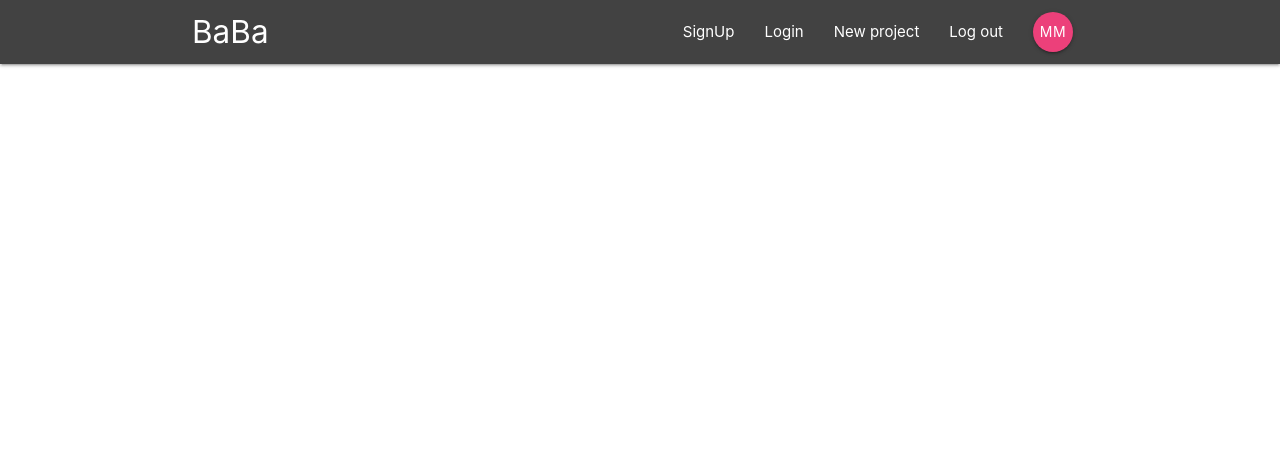
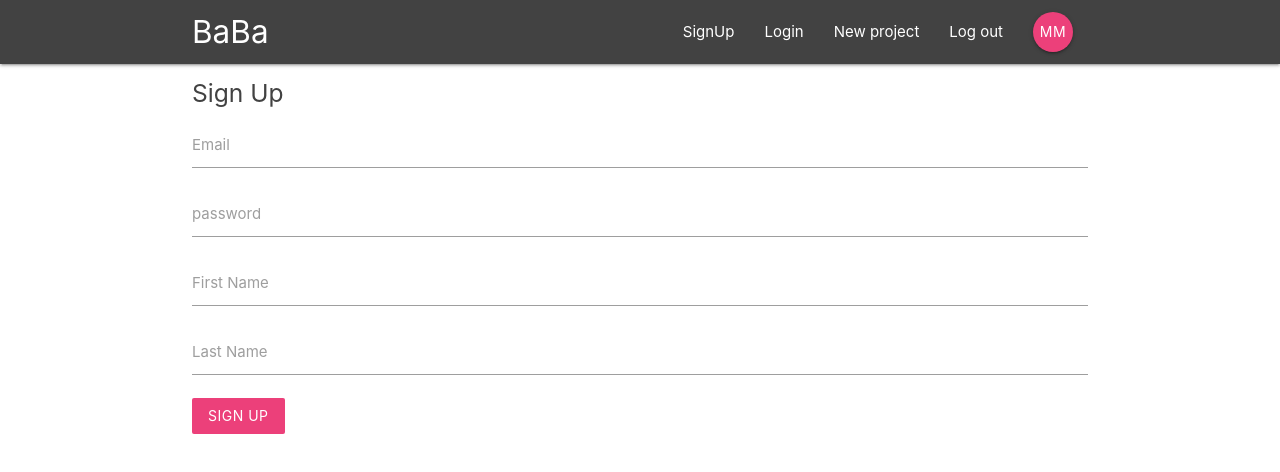
Before and after one commit to PortableSAM/React-Redux-Firebase-App-Tuto, a React (Create React App) app: page /Signup in a window 1280 px wide. Shown: the top 472 px of the page. Built offline with nearby package versions, Linux system fonts and the light colour scheme.

Commit message:
SignIn & Up Component

```diff
--- a/src/App.js
+++ b/src/App.js
@@ -3,6 +3,8 @@
 import Navbar from "./components/layout/Navbar";
 import Dashboard from "./components/dashboard/Dashboard";
 import ProjectDetails from "./components/project/ProjectDetails";
+import SignIn from "./components/auth/SignIn";
+import SignUp from "./components/auth/SignUp";
 
 class App extends Component {
   render() {
@@ -13,6 +15,8 @@
           <Switch>
             <Route exact path="/" component={Dashboard} />
             <Route path="/Project/:id" component={ProjectDetails} />
+            <Route path="/Signin" component={SignIn} />
+            <Route path="/Signup" component={SignUp} />
           </Switch>
         </div>
       </BrowserRouter>
--- a/src/components/auth/SignIn.js
+++ b/src/components/auth/SignIn.js
@@ -0,0 +1,39 @@
+import React, { Component } from "react";
+
+export class SignIn extends Component {
+  state = {
+    email: "",
+    password: ""
+  };
+  handleChange = e => {
+    this.setState({
+      [e.target.id]: e.target.value
+    });
+  };
+  handleSubmit = e => {
+    e.preventDefault();
+    console.log(this.state);
+  };
+  render() {
+    return (
+      <div className="container">
+        <form onSubmit={this.handleSubmit} className="white">
+          <h5 className="grey-text text-darken-3">Sign In</h5>
+          <div className="input-field">
+            <label htmlFor="email">Email</label>
+            <input type="email" id="email" onChange={this.handleChange} />
+          </div>
+          <div className="input-field">
+            <label htmlFor="password">Email</label>
+            <input type="password" id="password" onChange={this.handleChange} />
+          </div>
+          <div className="input-field">
+            <button className="btn pink lighten-1 z-depth-0">Log In</button>
+          </div>
+        </form>
+      </div>
+    );
+  }
+}
+
+export default SignIn;
--- a/src/components/auth/SignUp.js
+++ b/src/components/auth/SignUp.js
@@ -0,0 +1,49 @@
+import React, { Component } from "react";
+
+export class SignUp extends Component {
+  state = {
+    email: "",
+    password: "",
+    firstName: "",
+    lastName: ""
+  };
+  handleChange = e => {
+    this.setState({
+      [e.target.id]: e.target.value
+    });
+  };
+  handleSubmit = e => {
+    e.preventDefault();
+    console.log(this.state);
+  };
+  render() {
+    return (
+      <div className="container">
+        <form onSubmit={this.handleSubmit} className="white">
+          <h5 className="grey-text text-darken-3">Sign Up</h5>
+          <div className="input-field">
+            <label htmlFor="email">Email</label>
+            <input type="email" id="email" onChange={this.handleChange} />
+          </div>
+          <div className="input-field">
+            <label htmlFor="password">password</label>
+            <input type="password" id="password" onChange={this.handleChange} />
+          </div>
+          <div className="input-field">
+            <label htmlFor="firstName">First Name</label>
+            <input type="text" id="firstName" onChange={this.handleChange} />
+          </div>
+          <div className="input-field">
+            <label htmlFor="lastName">Last Name</label>
+            <input type="text" id="lastName" onChange={this.handleChange} />
+          </div>
+          <div className="input-field">
+            <button className="btn pink lighten-1 z-depth-0">Sign Up</button>
+          </div>
+        </form>
+      </div>
+    );
+  }
+}
+
+export default SignUp;
```
